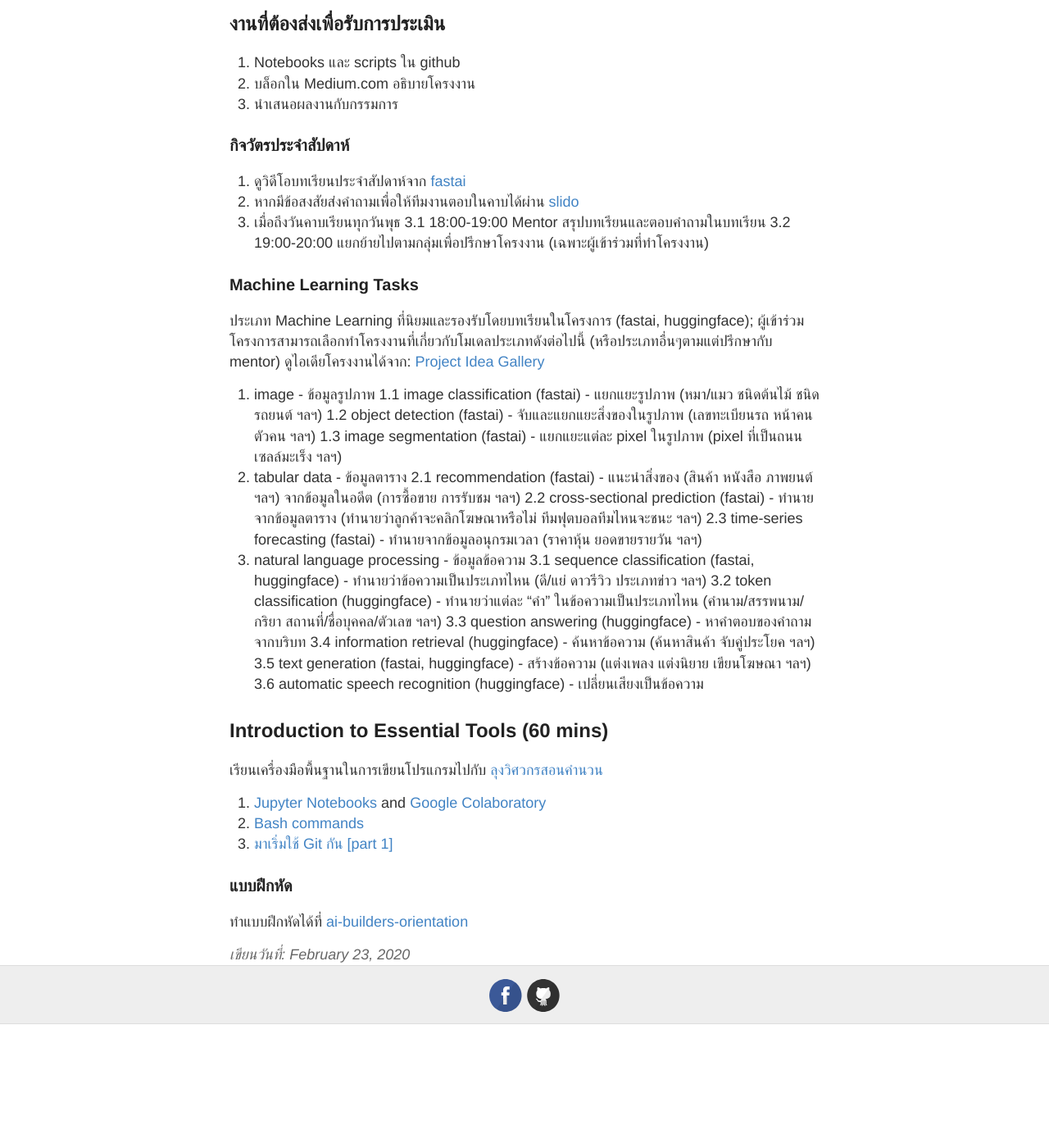
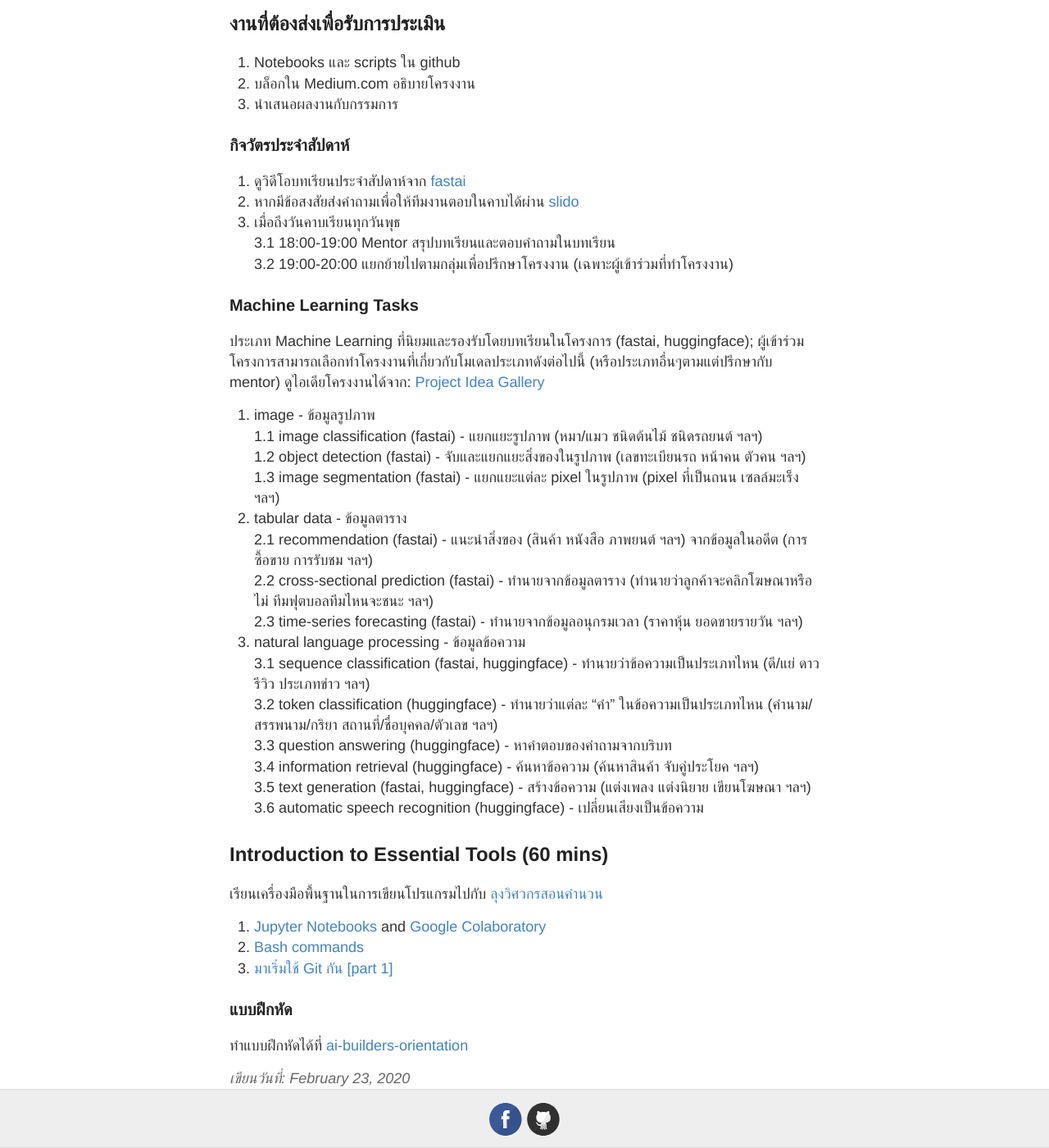
Before and after one commit to ai-builders/ai-builders.github.io, a Jekyll site: the page built from docs/_posts/2020-2-23-orientation.md, in a window 1280 px wide and 1400 px high, scrolled down 982 px. Shown: the whole window at 82% size. Built offline with Jekyll 4.4.1, drawn with Linux system fonts in a browser that asks for light colours; before the commit the page ends 2231 px from its top, so only the background shows below that.

```diff
--- a/docs/_posts/2020-2-23-orientation.md
+++ b/docs/_posts/2020-2-23-orientation.md
@@ -29,26 +29,26 @@ AI Builders จะออกใบประกาศนียบัตรจบ
 ### กิจวัตรประจำสัปดาห์
 1. ดูวิดีโอบทเรียนประจำสัปดาห์จาก [fastai](https://course.fast.ai/)
 2. หากมีข้อสงสัยส่งคำถามเพื่อให้ทีมงานตอบในคาบได้ผ่าน [slido](https://www.sli.do/)
-3. เมื่อถึงวันคาบเรียนทุกวันพุธ
-3.1 18:00-19:00 Mentor สรุปบทเรียนและตอบคำถามในบทเรียน
+3. เมื่อถึงวันคาบเรียนทุกวันพุธ \
+3.1 18:00-19:00 Mentor สรุปบทเรียนและตอบคำถามในบทเรียน \
 3.2 19:00-20:00 แยกย้ายไปตามกลุ่มเพื่อปรึกษาโครงงาน (เฉพาะผู้เข้าร่วมที่ทำโครงงาน)
 
 ### Machine Learning Tasks
 ประเภท Machine Learning ที่นิยมและรองรับโดยบทเรียนในโครงการ (fastai, huggingface); ผู้เข้าร่วมโครงการสามารถเลือกทำโครงงานที่เกี่ยวกับโมเดลประเภทดังต่อไปนี้ (หรือประเภทอื่นๆตามแต่ปรึกษากับ mentor) ดูไอเดียโครงงานได้จาก: [Project Idea Gallery](https://airtable.com/shrTsfrQ9Nc374ly4)
-1. image - ข้อมูลรูปภาพ
-  1.1 image classification (fastai) - แยกแยะรูปภาพ (หมา/แมว ชนิดต้นไม้ ชนิดรถยนต์ ฯลฯ)
-  1.2 object detection (fastai) - จับและแยกแยะสิ่งของในรูปภาพ (เลขทะเบียนรถ หน้าคน ตัวคน ฯลฯ)
+1. image - ข้อมูลรูปภาพ \
+  1.1 image classification (fastai) - แยกแยะรูปภาพ (หมา/แมว ชนิดต้นไม้ ชนิดรถยนต์ ฯลฯ) \
+  1.2 object detection (fastai) - จับและแยกแยะสิ่งของในรูปภาพ (เลขทะเบียนรถ หน้าคน ตัวคน ฯลฯ) \
   1.3 image segmentation (fastai) - แยกแยะแต่ละ pixel ในรูปภาพ (pixel ที่เป็นถนน เซลล์มะเร็ง ฯลฯ)
-2. tabular data - ข้อมูลตาราง
-  2.1 recommendation (fastai) - แนะนำสิ่งของ (สินค้า หนังสือ ภาพยนต์ ฯลฯ) จากข้อมูลในอดีต (การซื้อขาย การรับชม ฯลฯ)
-  2.2 cross-sectional prediction (fastai) - ทำนายจากข้อมูลตาราง (ทำนายว่าลูกค้าจะคลิกโฆษณาหรือไม่ ทีมฟุตบอลทีมไหนจะชนะ ฯลฯ)
+2. tabular data - ข้อมูลตาราง \
+  2.1 recommendation (fastai) - แนะนำสิ่งของ (สินค้า หนังสือ ภาพยนต์ ฯลฯ) จากข้อมูลในอดีต (การซื้อขาย การรับชม ฯลฯ) \
+  2.2 cross-sectional prediction (fastai) - ทำนายจากข้อมูลตาราง (ทำนายว่าลูกค้าจะคลิกโฆษณาหรือไม่ ทีมฟุตบอลทีมไหนจะชนะ ฯลฯ) \
   2.3 time-series forecasting (fastai) - ทำนายจากข้อมูลอนุกรมเวลา (ราคาหุ้น ยอดขายรายวัน ฯลฯ)
-3. natural language processing - ข้อมูลข้อความ
-  3.1 sequence classification (fastai, huggingface) - ทำนายว่าข้อความเป็นประเภทไหน (ดี/แย่ ดาวรีวิว ประเภทข่าว ฯลฯ)
-  3.2 token classification (huggingface) - ทำนายว่าแต่ละ "คำ" ในข้อความเป็นประเภทไหน (คำนาม/สรรพนาม/กริยา สถานที่/ชื่อบุคคล/ตัวเลข ฯลฯ)
-  3.3 question answering (huggingface) - หาคำตอบของคำถามจากบริบท
-  3.4 information retrieval (huggingface) - ค้นหาข้อความ (ค้นหาสินค้า จับคู่ประโยค ฯลฯ)
-  3.5 text generation (fastai, huggingface) - สร้างข้อความ (แต่งเพลง แต่งนิยาย เขียนโฆษณา ฯลฯ)
+3. natural language processing - ข้อมูลข้อความ \
+  3.1 sequence classification (fastai, huggingface) - ทำนายว่าข้อความเป็นประเภทไหน (ดี/แย่ ดาวรีวิว ประเภทข่าว ฯลฯ) \
+  3.2 token classification (huggingface) - ทำนายว่าแต่ละ "คำ" ในข้อความเป็นประเภทไหน (คำนาม/สรรพนาม/กริยา สถานที่/ชื่อบุคคล/ตัวเลข ฯลฯ) \
+  3.3 question answering (huggingface) - หาคำตอบของคำถามจากบริบท \
+  3.4 information retrieval (huggingface) - ค้นหาข้อความ (ค้นหาสินค้า จับคู่ประโยค ฯลฯ) \
+  3.5 text generation (fastai, huggingface) - สร้างข้อความ (แต่งเพลง แต่งนิยาย เขียนโฆษณา ฯลฯ) \
   3.6 automatic speech recognition (huggingface) - เปลี่ยนเสียงเป็นข้อความ
 
 ## Introduction to Essential Tools (60 mins)
```
